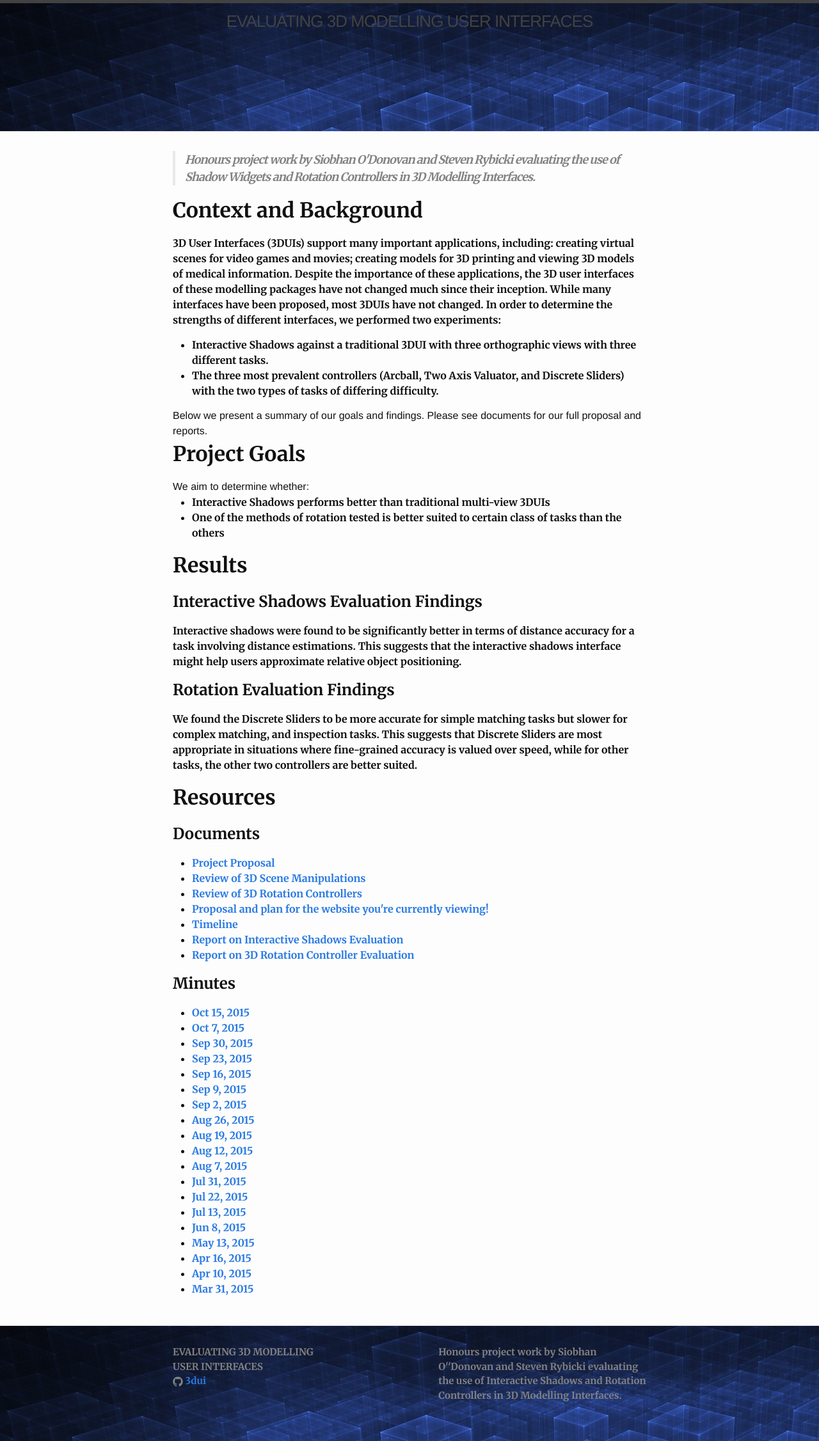
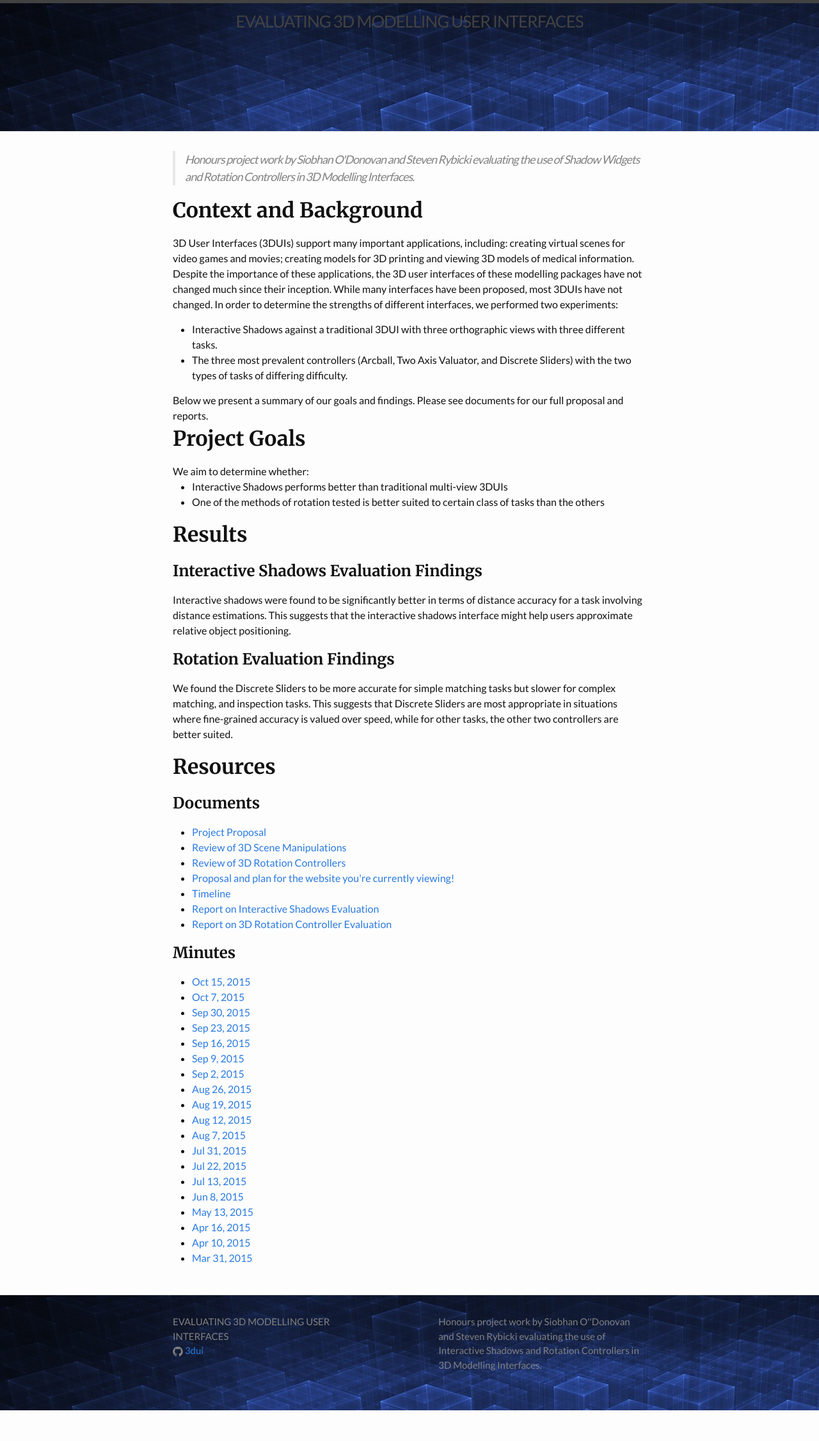
Before and after one commit to 3DUI/3DUI.github.io, a Jekyll site: the page built from index.html, in a window 1280 px wide. Shown: the whole page at 64% size. Built offline with Jekyll 4.4.1, drawn with Linux system fonts in a browser that asks for light colours; after the commit the page ends 2205 px from its top, so only the background shows below that.

Commit message:
refactored fonts used throughout

```diff
--- a/_sass/_base.scss
+++ b/_sass/_base.scss
@@ -14,7 +14,7 @@ dl, dd, ol, ul, figure {
  * Basic styling
  */
 body {
-    font-family: $base-font-family;
+    font-family: $lato;
     font-size: $base-font-size;
     line-height: $base-line-height;
     font-weight: 300;
@@ -32,7 +32,6 @@ h1, h2, h3, h4, h5, h6,
 p, blockquote, pre,
 ul, ol, dl, figure,
 %vertical-rhythm {
-    font-family: $merriweather;
     margin-bottom: $spacing-unit / 2;
 }
 
@@ -81,6 +80,7 @@ li {
  * Headings
  */
 h1, h2, h3, h4, h5, h6 {
+    font-family: $merriweather;
     font-weight: 300;
 }
 
```
